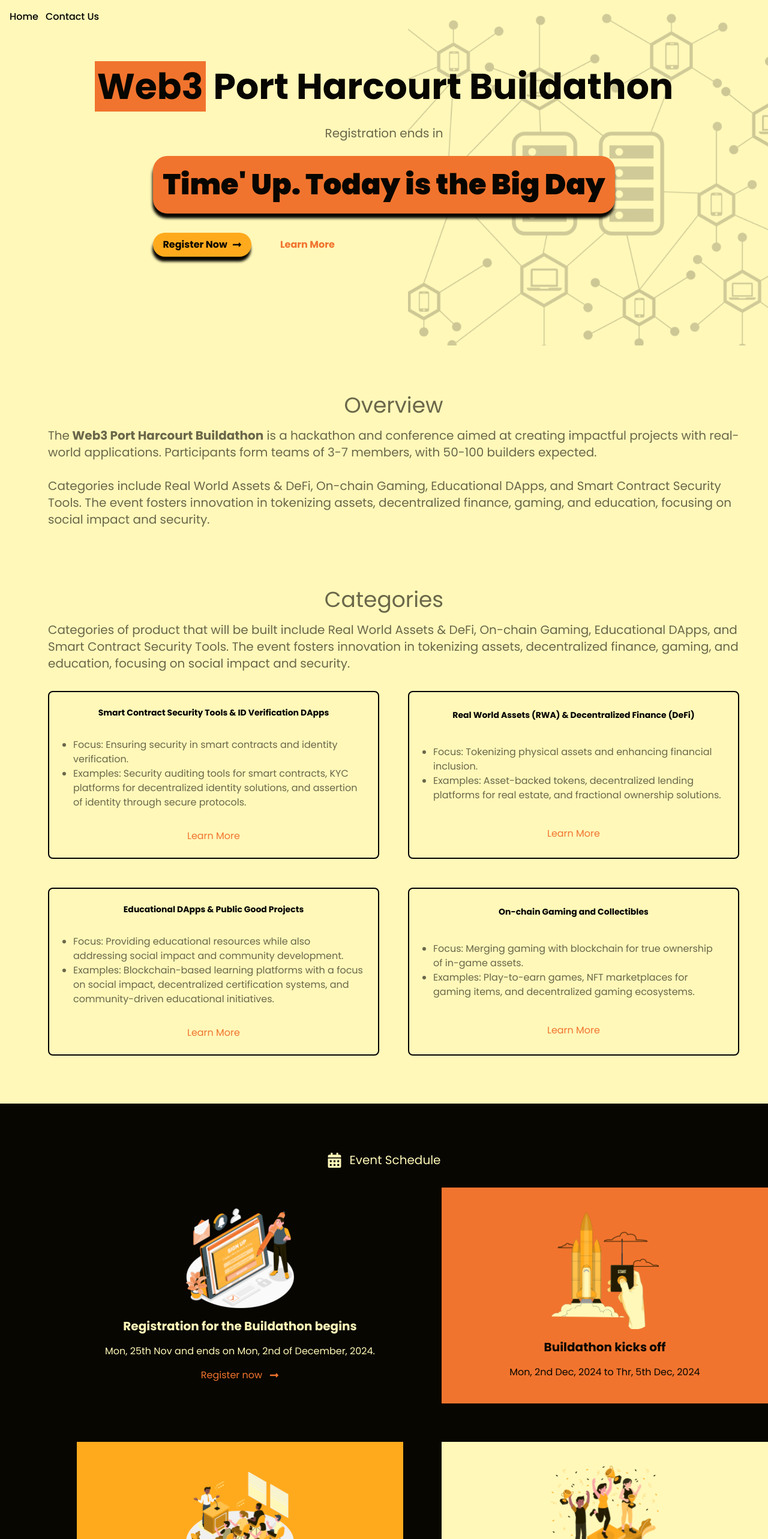
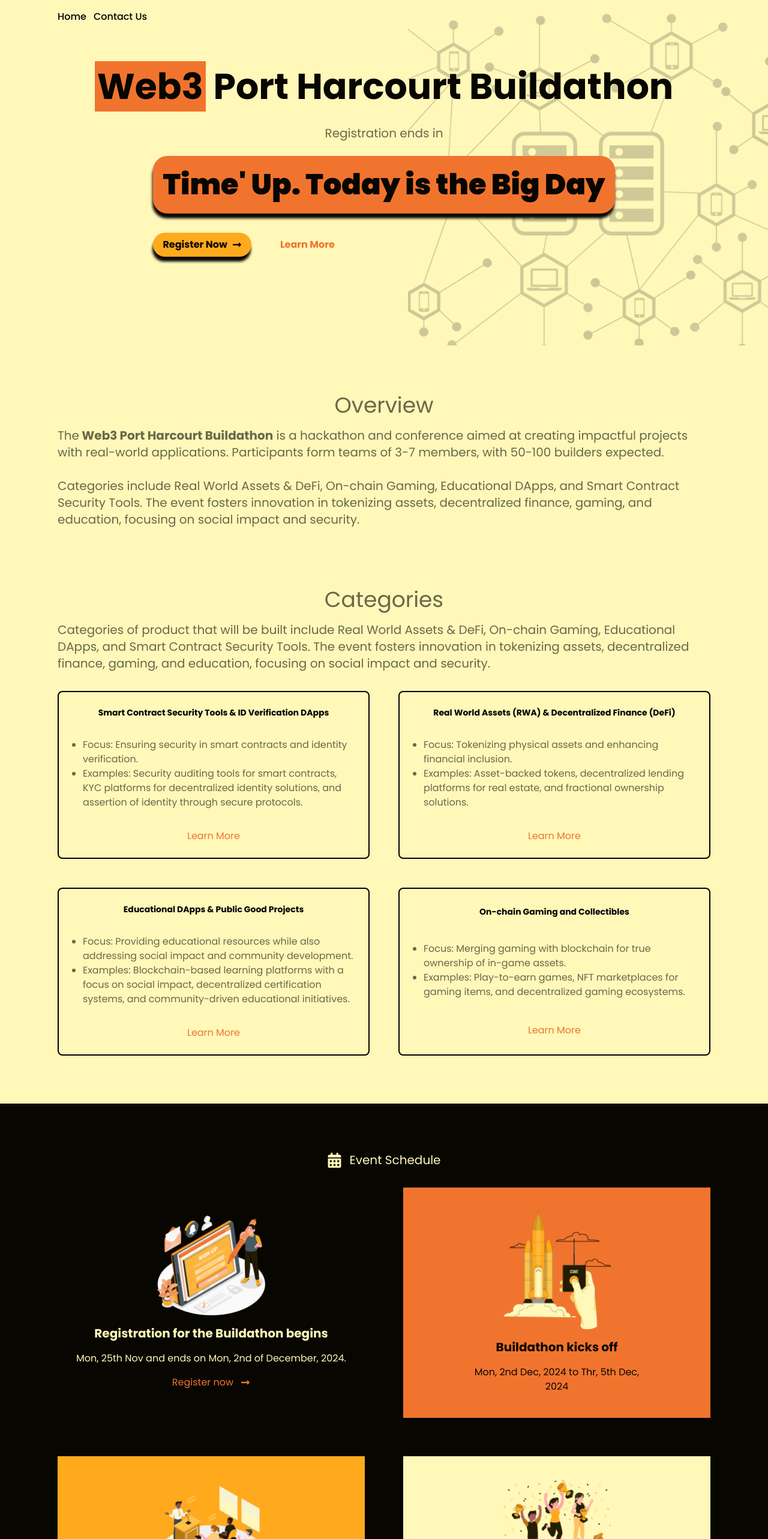
Before and after one commit to Let-s-build-DAO/web3phc, a React (Vite) app: page /hackathon in a window 1280 px wide. Shown: the top 2566 px of the page at 60% size. Built offline with nearby package versions, Linux system fonts and the light colour scheme.

Commit message:
refactor: navbar fix

```diff
--- a/src/index.css
+++ b/src/index.css
@@ -96,5 +96,5 @@ input::placeholder{
 }
 
 .custom-container{
-  @apply lg:w-[90vw] lg:mx-auto lg:max-w-6xl
+  @apply lg:w-[85vw] lg:mx-auto lg:max-w-6xl
 }
--- a/src/pages/Hackathon.jsx
+++ b/src/pages/Hackathon.jsx
@@ -6,7 +6,7 @@ const Hackathon = () => {
   return (
     <>
       <section className="bgoverlay lg:bgoverlay2 h-[55vh] lg:h-[70vh] ">
-        <div className="flex justify-end gap-3 m-4 lg:justify-start">
+        <div className="flex justify-end gap-3 m-4 lg:justify-start custom-container">
           <Link to={"/"} className="font-medium">
             Home
           </Link>
@@ -138,7 +138,7 @@ const Hackathon = () => {
         </div>
 
       </section>
-      <section className="bg-[#070600] px-5 py-10 lg:px-32 lg:py-20">
+      <section className="bg-[#070600] px-5 py-10  lg:py-20">
         <div className="text-[#FFF8B9] flex items-center justify-center gap-3">
           <FaCalendarAlt size={25} />
           <h3 className="text-xl">Event Schedule</h3>
@@ -220,9 +220,9 @@ const Hackathon = () => {
             />
           </div>
           <div className="lg:w-[70%]">
-            <h1 className="text-xl lg:text-2xl">
+            <div className="text-xl lg:text-2xl my-3  font-bold">
               Win from a N1,600,000.00 prize pool
-            </h1>
+            </div>
             <p className="text-sm lg:text-xl text-[#6A674A]">
               Ready to build the future of Web3? Join the Web3 Port Harcourt
               Buildathon and compete for a{" "}
--- a/src/pages/Home.jsx
+++ b/src/pages/Home.jsx
@@ -24,7 +24,7 @@ const Home = () => {
   return (
     <>
       <section className="bgoverlay h-[55vh] lg:h-[70vh] ">
-        <div className="flex justify-end gap-3 m-4 lg:justify-start">
+        <div className="flex justify-end gap-3 m-4 lg:justify-start custom-container">
           <Link to={"/hackathon"} className="font-medium">
             Hackathon
           </Link>
```
